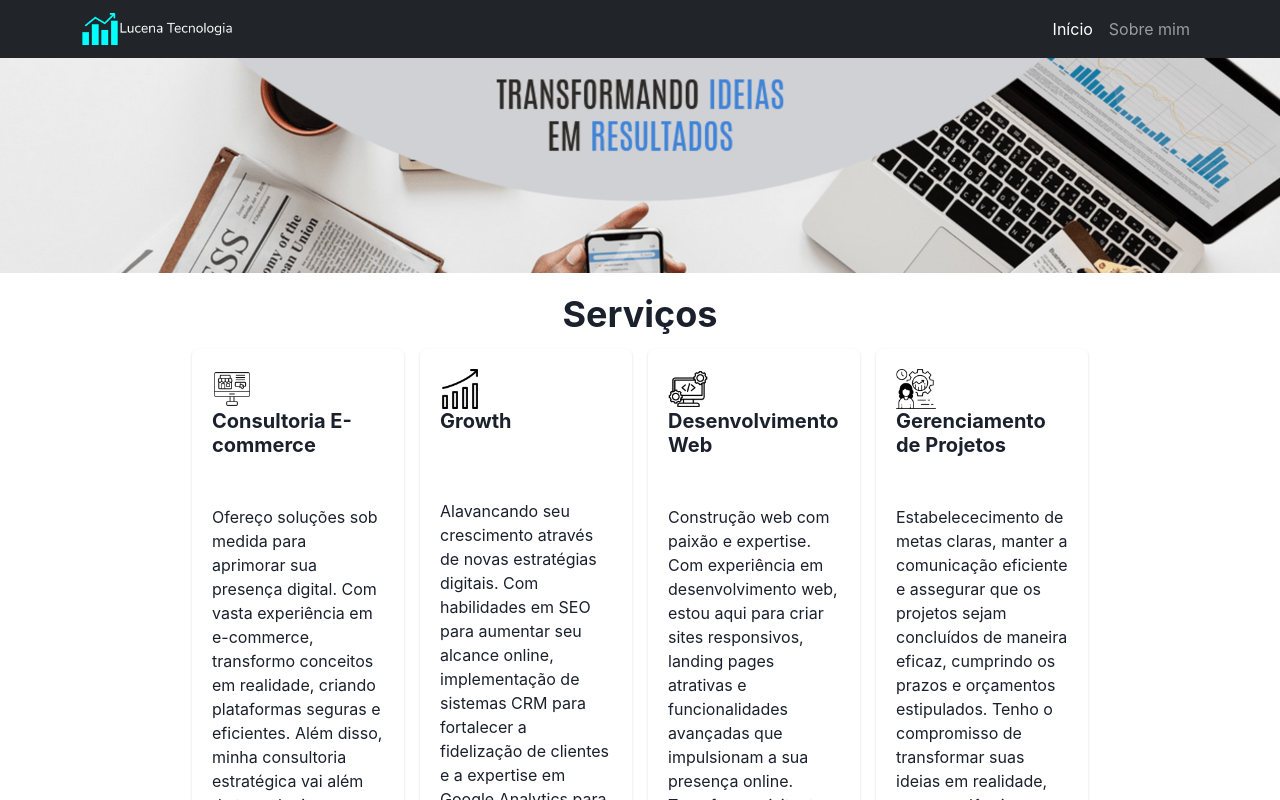
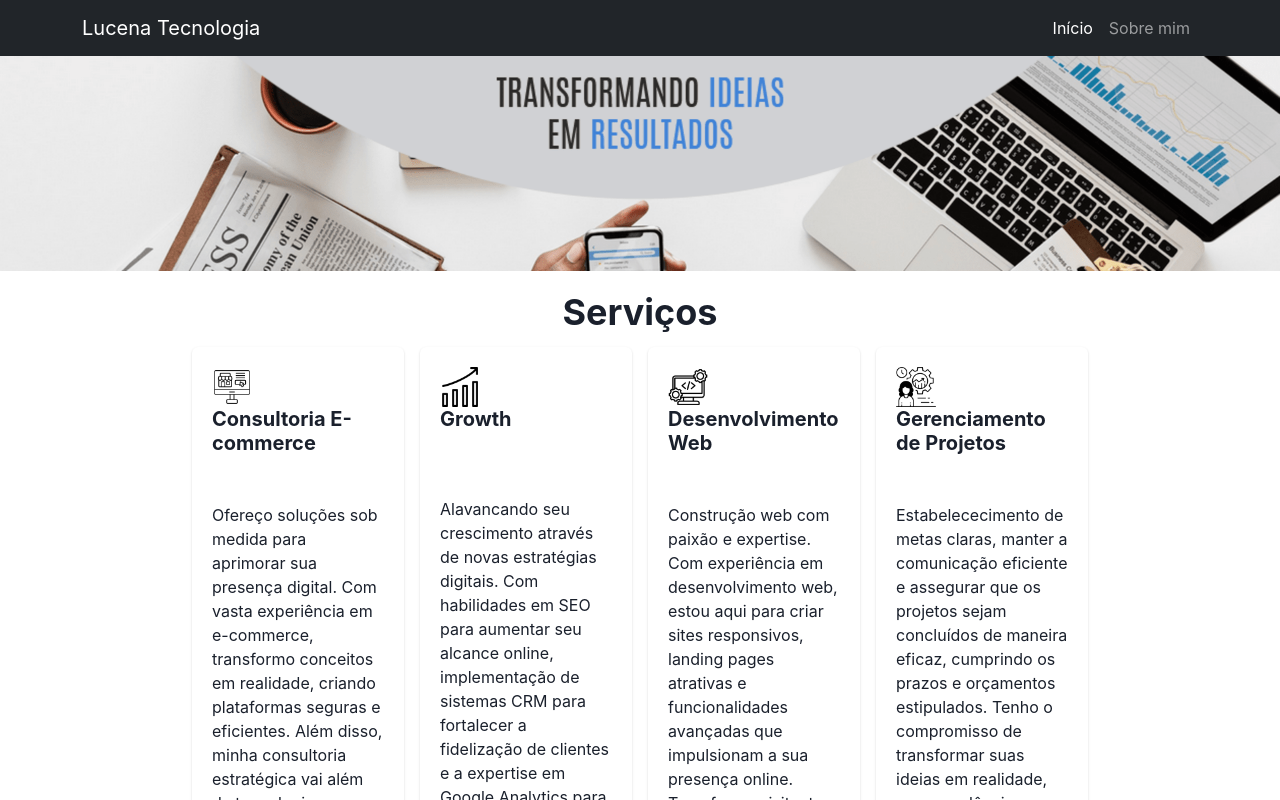
Before and after one commit to fefolucena/lucenatech, a React (Create React App) app: page / in a window 1280 px wide. Shown: the top 800 px of the page. Built offline with nearby package versions, Linux system fonts and the light colour scheme; a web font is replaced by a local one.

Commit message:
removes logo

```diff
--- a/src/components/Footer/Footer.tsx
+++ b/src/components/Footer/Footer.tsx
@@ -6,7 +6,7 @@ export const Footer = () => {
       <div className="footer-content">
         <h3>Lucena Tecnologia</h3>
         <p>Transformando ideias em resultados.</p>
-        <a href="https://github.com/fefolucena">
+        <a href="https://github.com/fefolucena/lucenatech">
           <Image
             borderRadius="full"
             boxSize="70px"
--- a/src/components/Header/Header.tsx
+++ b/src/components/Header/Header.tsx
@@ -5,11 +5,12 @@ export const Header = () => {
     <nav className="navbar navbar-expand-lg navbar-dark bg-dark">
       <div className="container">
         <a className="navbar-brand" href="/">
-          <Image
+          {/* <Image
             src="../../assets/images/logo.png"
             alt="Logo da empresa Lucena Tecnologia transformando ideias em resultados"
             width="150px"
-          />
+          /> */}
+          Lucena Tecnologia
         </a>
         <button
           className="navbar-toggler"
```
